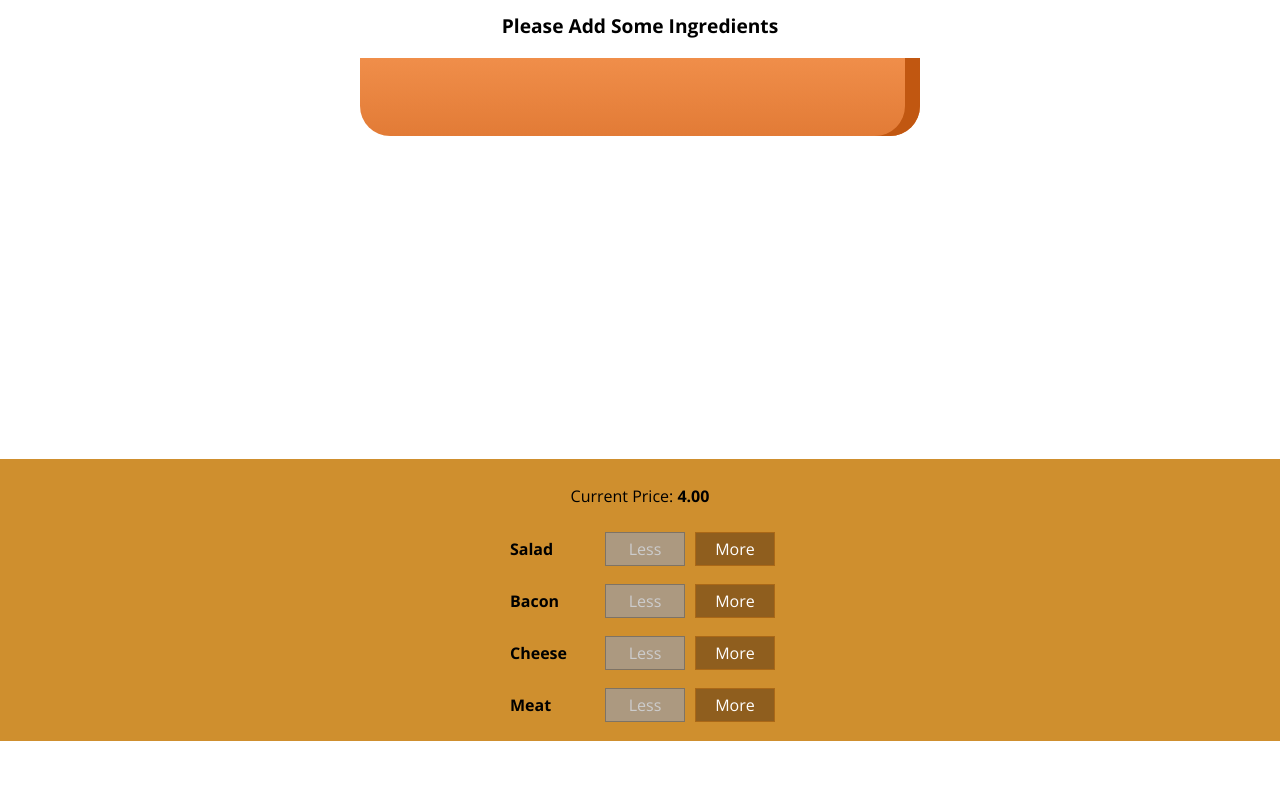
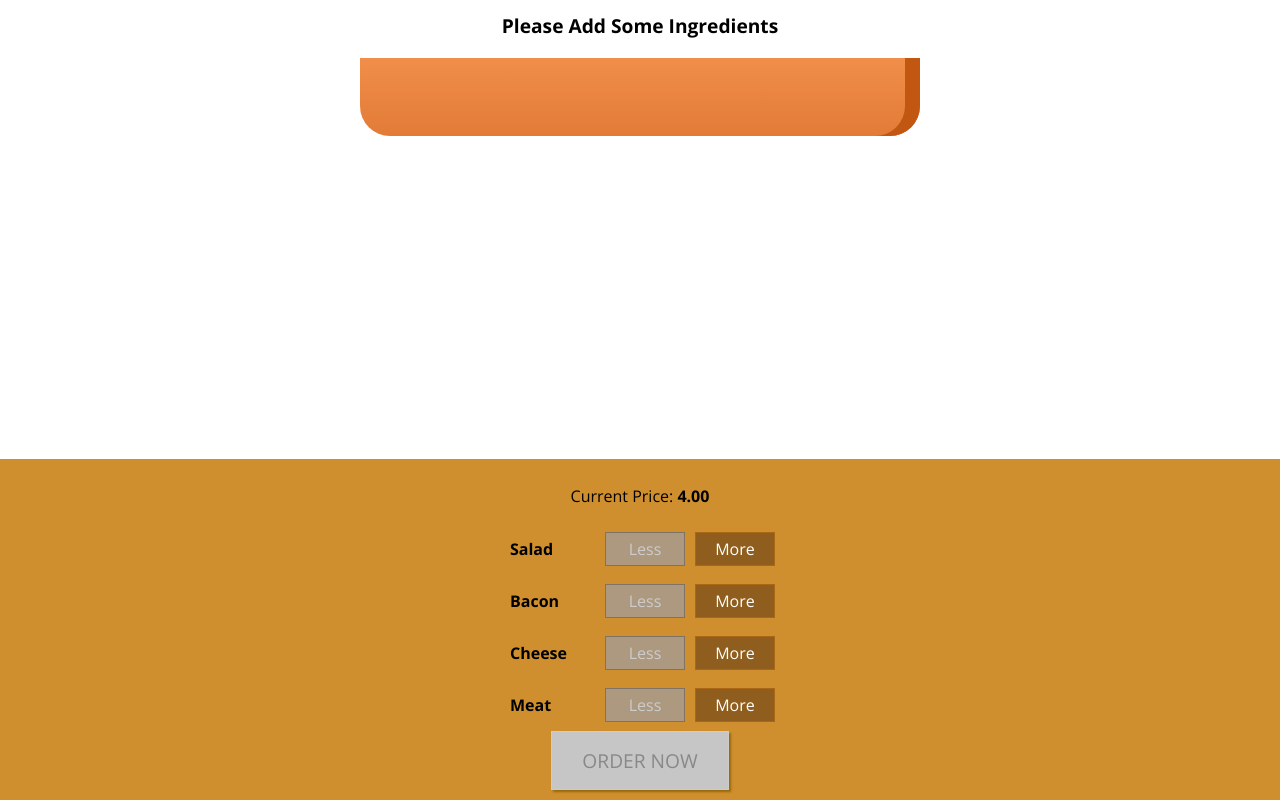
Before and after one commit to lavr001/react_burger, a React (Create React App) app: page / in a window 1280 px wide. Shown: the part 179-979 px from the top of the page. Before the commit the page ends 920 px from the top, so only its background shows below. Built offline with nearby package versions, Linux system fonts and the light colour scheme.

Commit message:
order button was added

```diff
--- a/src/components/Burger/BuildControls/BuildControls.js
+++ b/src/components/Burger/BuildControls/BuildControls.js
@@ -22,6 +22,11 @@
           disabled={props.ingredients[ctrl.type] === 0 ? true : false}
         />
       ))}
+      <button
+        className={classes.OrderButton}
+        disabled={props.price > 4 ? false : true}
+        onClick={props.ordered}
+        >ORDER NOW</button>
     </div>
   )
 }
--- a/src/components/Burger/BuildControls/BuildControls.module.scss
+++ b/src/components/Burger/BuildControls/BuildControls.module.scss
@@ -8,3 +8,45 @@
   background-color: #cf8f2e;
   box-shadow: 0 2px 1px #ccc;
 }
+
+
+.OrderButton {
+    background-color: #DAD735;
+    outline: none;
+    cursor: pointer;
+    border: 1px solid #966909;
+    color: #966909;
+    font-family: inherit;
+    font-size: 1.2em;
+    padding: 15px 30px;
+    box-shadow: 2px 2px 2px #966909;
+}
+
+.OrderButton:hover, .OrderButton:active {
+    background-color: #A0DB41;
+    border: 1px solid #966909;
+    color: #966909;
+}
+
+.OrderButton:disabled {
+    background-color: #C7C6C6;
+    cursor: not-allowed;
+    border: 1px solid #ccc;
+    color: #888888;
+}
+
+.OrderButton:not(:disabled) {
+    animation: enable 0.3s linear;
+}
+
+@keyframes enable {
+    0% {
+        transform: scale(1);
+    }
+    60% {
+        transform: scale(1.1);
+    }
+    100% {
+        transform: scale(1);
+    }
+}
--- /dev/null
+++ b/src/components/Burger/OrderSummary/OrderSummary.js
@@ -0,0 +1,23 @@
+import React from 'react';
+
+const order_summary = props => {
+  let ingredients_summary = [];
+  for (let key in props.ingredients) {
+    ingredients_summary.push(<li key={key}>
+      <span style={{textTransform: 'capitalize'}}>{key}</span>: {props.ingredients[key]}
+    </li>)
+  }
+
+  return (
+    <>
+      <h3>Your Order</h3>
+      <p>A delicious burger with the following ingredients:</p>
+      <ul>
+        {ingredients_summary}
+      </ul>
+      <p>Continue to Checkout</p>
+    </>
+  )
+}
+
+export default order_summary;
--- /dev/null
+++ b/src/components/UI/Modal/Modal.js
@@ -0,0 +1,12 @@
+import React from 'react';
+import classes from './Modal.module.scss';
+
+const modal = props => {
+  return (
+    <div className={classes.Modal} data-modal={props.show}>
+      {props.children}
+    </div>
+  )
+}
+
+export default modal;
--- /dev/null
+++ b/src/components/UI/Modal/Modal.module.scss
@@ -0,0 +1,26 @@
+.Modal {
+    position: fixed;
+    z-index: 500;
+    background-color: white;
+    width: 70%;
+    border: 1px solid #ccc;
+    box-shadow: 1px 1px 1px black;
+    padding: 16px;
+    left: 15%;
+    top: 30%;
+    box-sizing: border-box;
+    transition: all 0.3s ease-out;
+    opacity: 0;
+    transform: translateY(-100vh);
+    &[data-modal='true'] {
+      opacity: 1;
+      transform: translateY(0);
+    }
+}
+
+@media (min-width: 600px) {
+    .Modal {
+        width: 500px;
+        left: calc(50% - 250px);
+    }
+}
--- a/src/containers/BurgerBuilder/BurgerBuilder.js
+++ b/src/containers/BurgerBuilder/BurgerBuilder.js
@@ -1,6 +1,8 @@
 import React, { Component } from 'react';
 import Burger from '../../components/Burger/Burger';
 import BuildControls from '../../components/Burger/BuildControls/BuildControls';
+import Modal from '../../components/UI/Modal/Modal';
+import OrderSummary from '../../components/Burger/OrderSummary/OrderSummary';
 
 const INGREDIENT_PRICES = {
   salad: 0.5,
@@ -18,7 +20,8 @@
       cheese: 0,
       meat: 0
     },
-    total_price: 4
+    total_price: 4,
+    purchasing: false
   }
 
   add_ingredient = type => {
@@ -39,15 +42,23 @@
     }
   }
 
+  order_clicked = () => {
+    this.setState({ purchasing: true });
+  }
+
   render() {
     return (
       <>
+        <Modal show={this.state.purchasing}>
+          <OrderSummary ingredients={this.state.ingredients} />
+        </Modal>
         <Burger ingredients={this.state.ingredients} />
         <BuildControls
           ingredient_added={this.add_ingredient}
           ingredient_removed={this.remove_ingredient}
           ingredients={this.state.ingredients}
           price={this.state.total_price}
+          ordered={this.order_clicked}
         />
       </>
     );
```
Also changed, not shown: src/components/UI/Backdrop/Backdrop.js (added).
